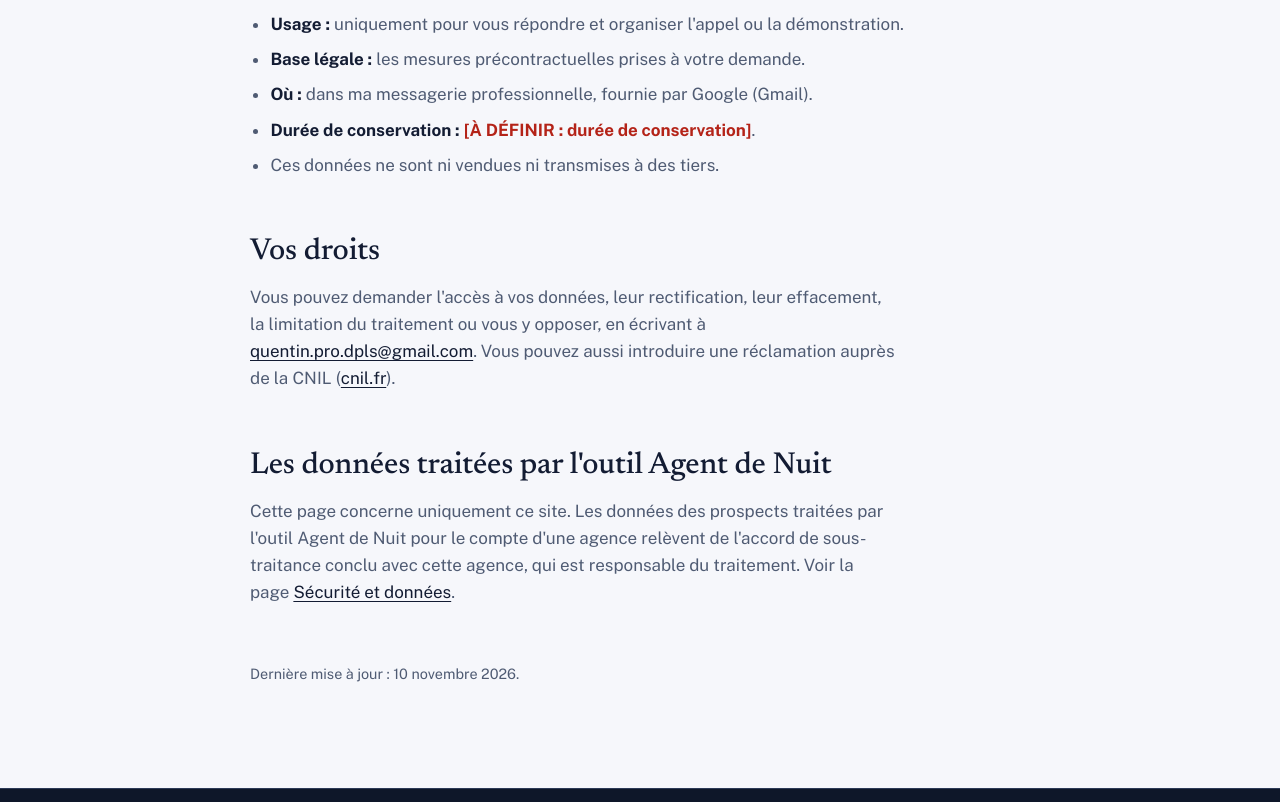
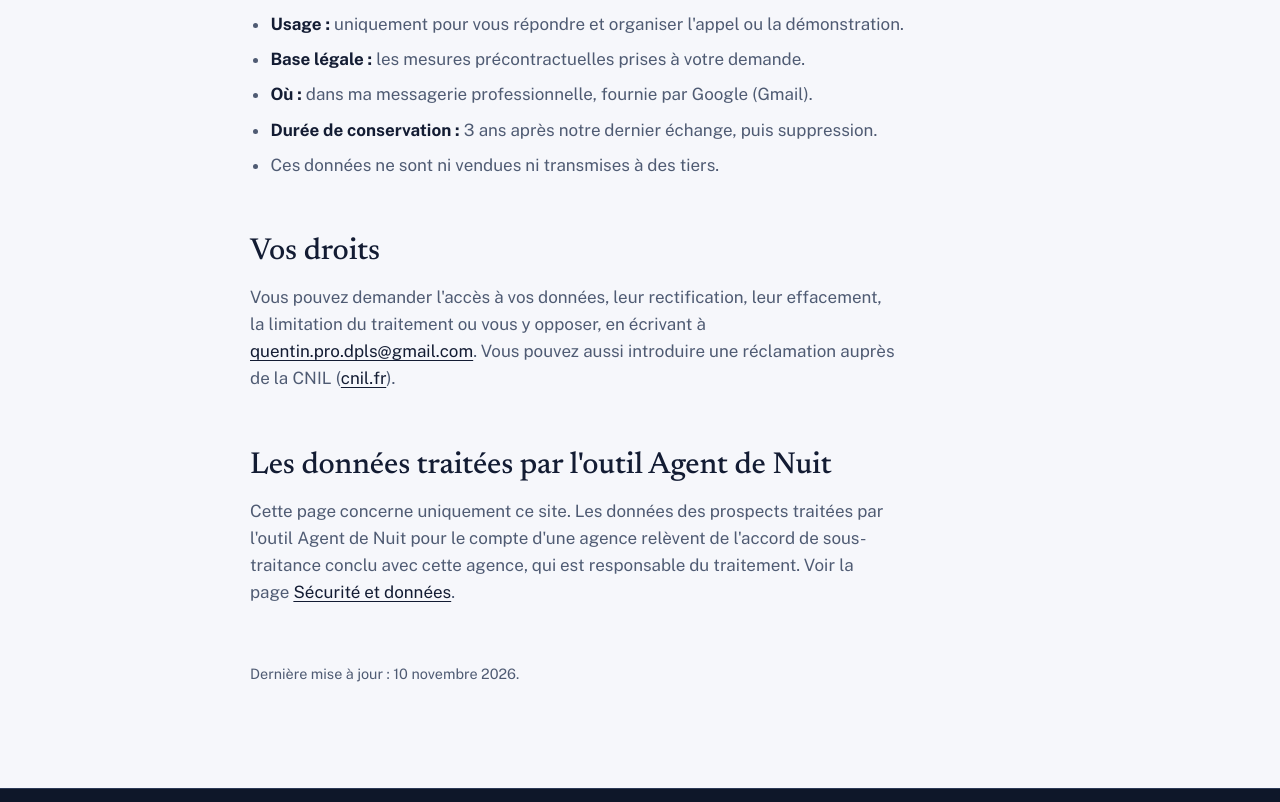
Before and after one commit to agentdenuit/agentdenuit.github.io, a plain HTML site: page confidentialite/index.html in a window 1280 px wide. Shown: the part 1167-1969 px from the top of the page. Drawn offline with Linux system fonts and the light colour scheme.

Commit message:
Confidentialité : conservation des emails 3 ans après le dernier échange
Co-Authored-By: Claude Opus 5.5 <noreply@anthropic.com>

```diff
--- a/confidentialite/index.html
+++ b/confidentialite/index.html
@@ -75,7 +75,7 @@
             <li><strong>Usage :</strong> uniquement pour vous répondre et organiser l'appel ou la démonstration.</li>
             <li><strong>Base légale :</strong> les mesures précontractuelles prises à votre demande.</li>
             <li><strong>Où :</strong> dans ma messagerie professionnelle, fournie par Google (Gmail).</li>
-            <li><strong>Durée de conservation :</strong> <span class="a-fournir">[À DÉFINIR : durée de conservation]</span>.</li>
+            <li><strong>Durée de conservation :</strong> 3 ans après notre dernier échange, puis suppression.</li>
             <li>Ces données ne sont ni vendues ni transmises à des tiers.</li>
           </ul>
         </section>
```
